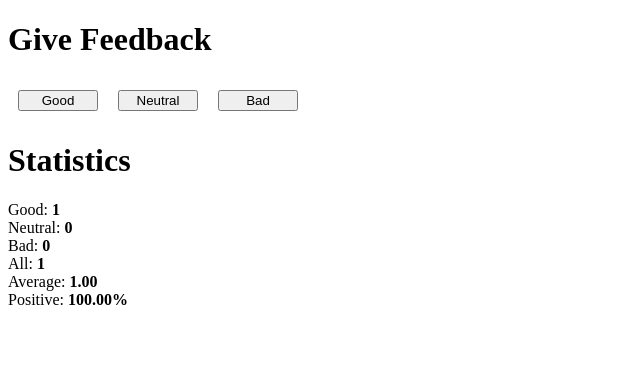
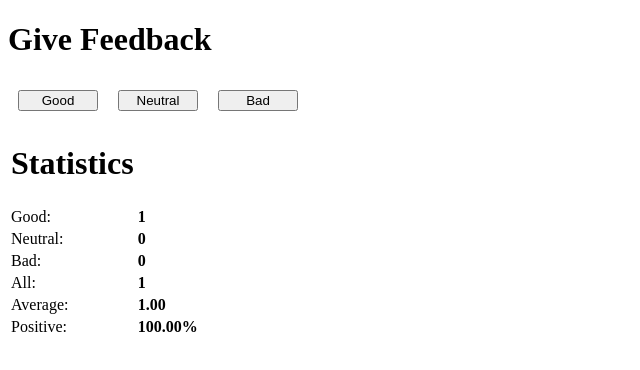
Before and after one commit to Rizz071/Fullstackopen, a React (Vite) app in the folder part1/unicafe/: page / in a window 1280 px wide. Both pictures are taken after a click on the button "Good". Shown: the top 370 px of the page, without its empty margins (0-640 px from the left). Built offline with nearby package versions, Linux system fonts and the light colour scheme.

Commit message:
1.11*: unicafe step6

```diff
--- a/part1/unicafe/src/Components/StatisticLine.jsx
+++ b/part1/unicafe/src/Components/StatisticLine.jsx
@@ -1,8 +1,11 @@
 const StatisticLine = (props) => {
   return (
-    <p style={{ margin: 0 }}>
-      {props.text}: <strong>{props.num}</strong>
-    </p>
+    <tr>
+      <td>{props.text}:</td>
+      <td>
+        <strong>{props.num}</strong>
+      </td>
+    </tr>
   )
 }
 
--- a/part1/unicafe/src/Components/Statistics.jsx
+++ b/part1/unicafe/src/Components/Statistics.jsx
@@ -3,9 +3,15 @@ import StatisticLine from "./StatisticLine"
 const Statistics = ({ good, neutral, bad }) => {
   if (good > 0 || neutral > 0 || bad > 0) {
     return (
-      <>
+      <table>
+        <thead>
+          <tr>
+            <td>
               <h1>Statistics</h1>
-
+            </td>
+          </tr>
+        </thead>
+        <tbody>
           <StatisticLine text="Good" num={good} />
           <StatisticLine text="Neutral" num={neutral} />
           <StatisticLine text="Bad" num={bad} />
@@ -18,7 +24,8 @@ const Statistics = ({ good, neutral, bad }) => {
             text="Positive"
             num={((good * 100) / (good + neutral + bad)).toFixed(2) + "%"}
           />
-      </>
+        </tbody>
+      </table>
     )
   } else {
     return <p>No feedback given</p>
```
Lines whose indentation alone changed are shown as unchanged.
